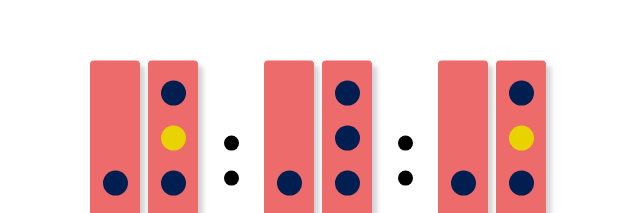
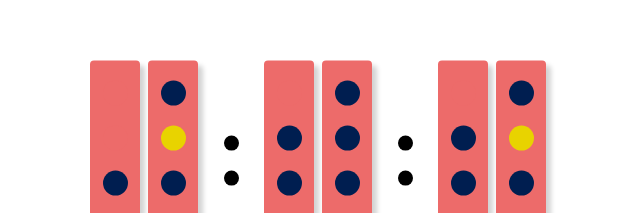
Before and after one commit to PerryBruins/Clock, a React (Create React App) app: page / in a window 1280 px wide. Shown: the part 206-419 px from the top of the page, without its empty margins (322-962 px from the left). Built offline with nearby package versions, Linux system fonts and the light colour scheme; a web font is replaced by a local one.

Commit message:
bugfix, needed three dots in two places

```diff
--- a/src/components/Clock.js
+++ b/src/components/Clock.js
@@ -39,7 +39,7 @@ export default function Clock({date}) {
 
             <div className='digit-set'>
                 <div className='digits'>
-                    <Digit number={min1} maxNumber={2} />
+                    <Digit number={min1} maxNumber={5} />
                     <Digit number={min2} maxNumber={9} />
                 </div>
                 <h2>{pad(time.getMinutes(), 2)}</h2>
@@ -49,7 +49,7 @@ export default function Clock({date}) {
 
             <div className='digit-set'>
                 <div className='digits'>
-                    <Digit number={sec1} maxNumber={2} />
+                    <Digit number={sec1} maxNumber={5} />
                     <Digit number={sec2} maxNumber={9} />
                 </div>
                 <h2>{pad(time.getSeconds(), 2)}</h2>
```
